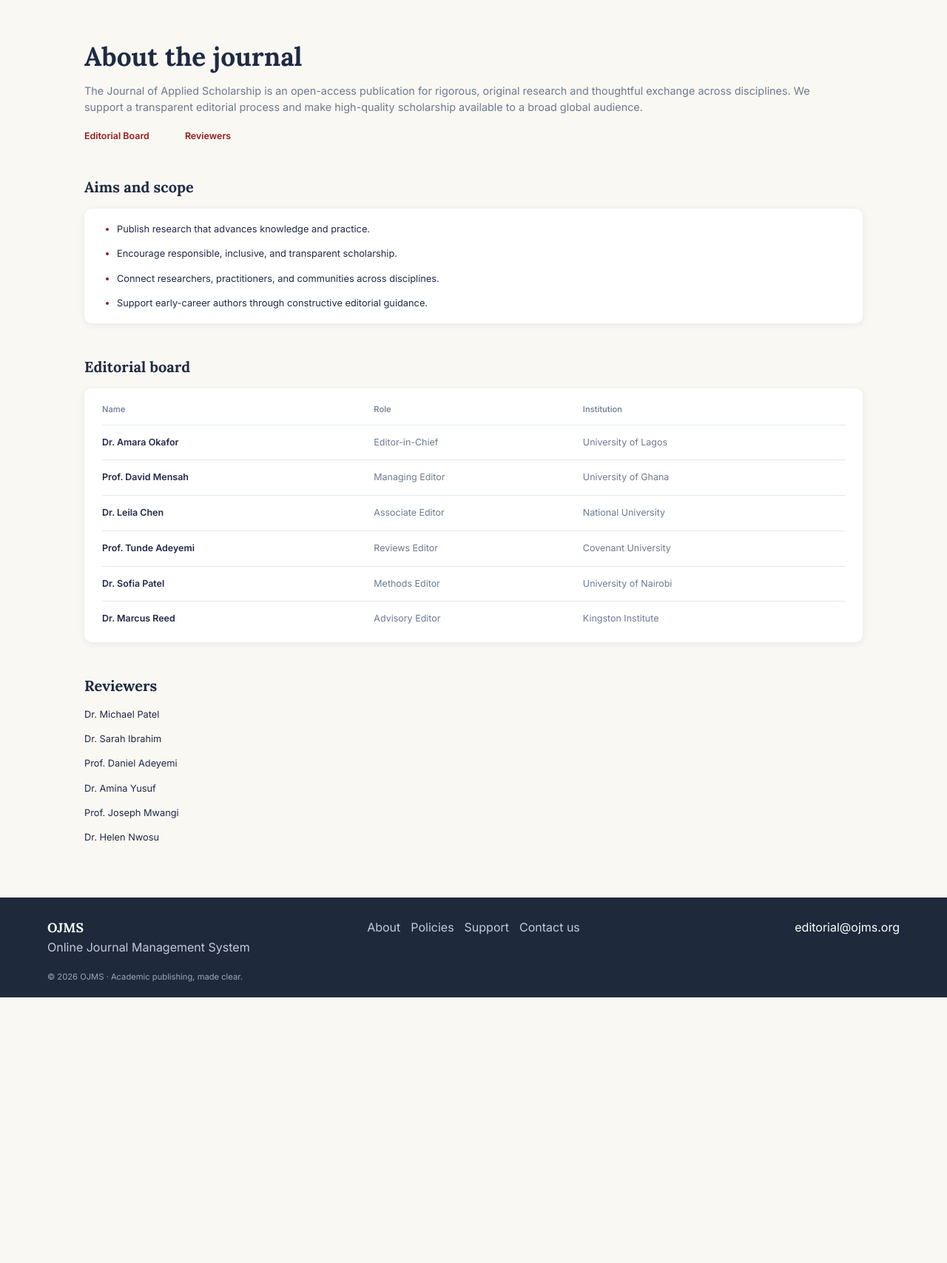
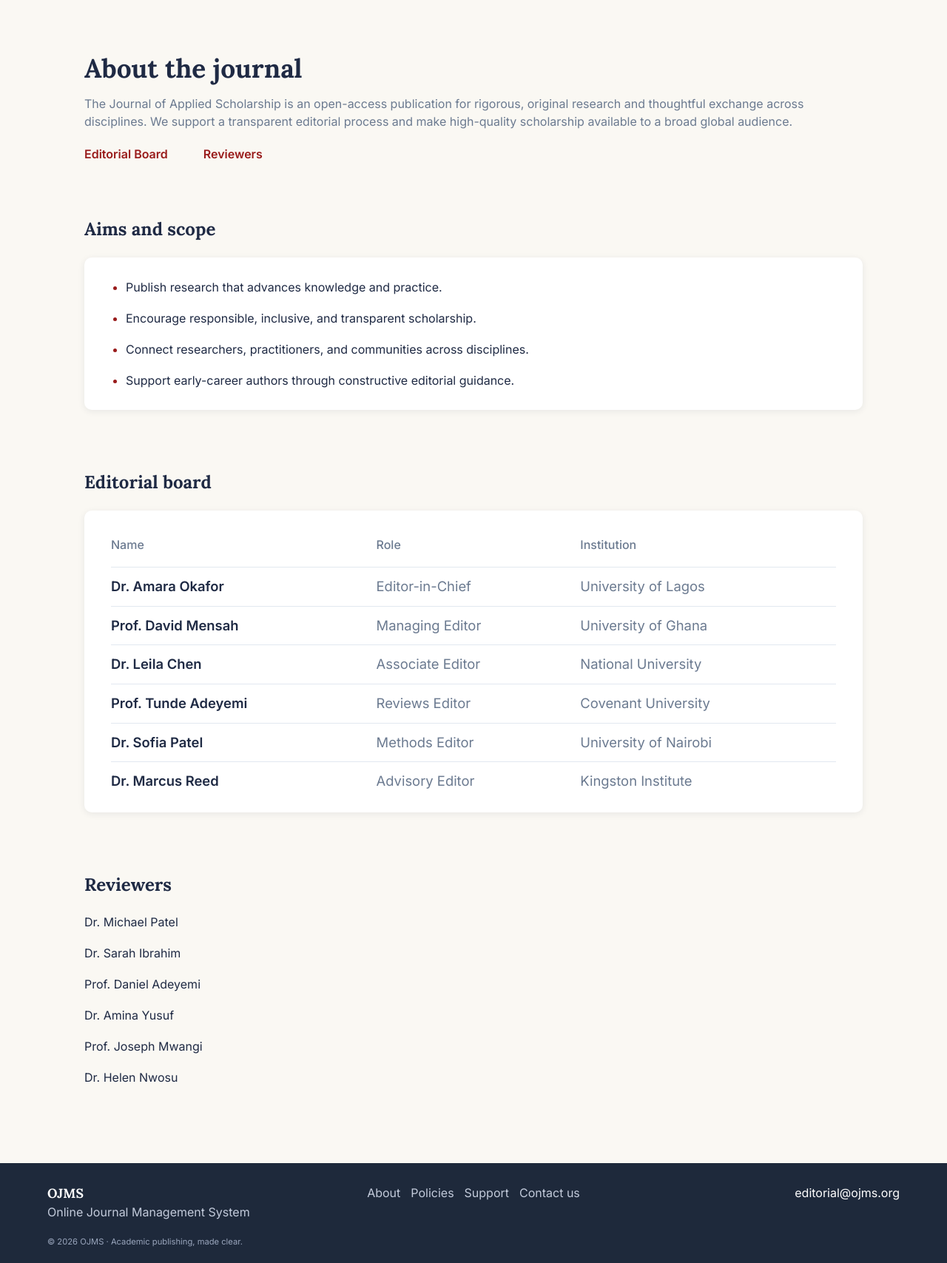
Before and after one commit to OJMS-Group-3-CSC445/OJMS, a PHP site: page /pages/about.html in a window 1280 px wide. Shown: the part 80-1787 px from the top of the page at 74% size. Before the commit the page ends 1428 px from the top, so only its background shows below. Run offline with PHP 8.4, Linux system fonts and the light colour scheme.

Commit message:
fix fonts and address review

```diff
--- a/index.html
+++ b/index.html
@@ -8,7 +8,7 @@
     <link rel="preconnect" href="https://fonts.gstatic.com" crossorigin>
     <link href="https://fonts.googleapis.com/css2?family=Inter:wght@400;500;600&family=Lora:wght@500;600;700&display=swap" rel="stylesheet">
     <link rel="stylesheet" href="./assets/styles.css">
-    <link rel="stylesheet" href="./assets/home.css">
+    <link rel="stylesheet" href="./pages/home.css">
 
 </head>
 <body data-page="home">
--- a/assets/about.css
+++ b/pages/about.css
@@ -1,6 +1,6 @@
 .about{
     background: var(--cream);
-    padding: 56px 0 72px;
+    padding: 72px 0 96px;
 }
 .about h1 {
     font-size: clamp(1.8rem, 4vw, 2.2rem);
@@ -10,7 +10,7 @@
 .cont-intro {
   margin: 14px 0 20px;
   width: 95%;
-  font-size: 0.9rem;
+  font-size: 1rem;
   color: var(--muted);
 }
 
@@ -20,7 +20,7 @@
     margin-bottom: 4px;
 }
 .check a {
-    font-size: 0.78rem;
+    font-size: 1rem;
     font-weight: 600;
     color: var(--crimson);
 }
@@ -29,12 +29,13 @@
 }
 
 .about h2 {
-    font-size: 1.25rem;
+    font-size: 1.5rem;
     font-weight: 700;
-    margin-bottom: 14px;
+    margin-bottom: 20px;
 }
 .about section {
-    margin-top: 44px;
+    margin-top: 64px;
+    padding-block: 8px;
     scroll-margin-top: 24px;
 }
 
@@ -47,10 +48,10 @@
 /* Aims and scope */
 .scope-list {
     margin: 0;
-    padding: 18px 24px 18px 44px;
+    padding: 28px 36px 28px 56px;
     display: grid;
-    gap: 14px;
-    font-size: 0.8rem;
+    gap: 18px;
+    font-size: 1rem;
 }
 .scope-list li::marker {
     color: var(--crimson);
@@ -58,25 +59,25 @@
 
 /* Editorial-board */
 .table-wrap {
-    padding: 8px 24px;
+    padding: 16px 36px;
     overflow-x: auto;
 }
 .table-wrap table {
     width: 100%;
-    min-width: 520px;
+    min-width: 720px;
     border-collapse: collapse;
     text-align: left;
 }
 .table-wrap th {
-    padding: 12px 0;
-    font-size: 0.7rem;
+    padding: 18px 0;
+    font-size: 1rem;
     font-weight: 500;
     color: var(--muted);
     border-bottom: 1px solid var(--border);
 }
 .table-wrap td {
-    padding: 14px 0;
-    font-size: 0.78rem;
+    padding: 12px 0;
+    font-size: 1.15rem;
     color: var(--muted);
     border-bottom: 1px solid var(--border);
 }
@@ -94,8 +95,8 @@
     margin: 0;
     padding: 0;
     display: grid;
-    gap: 14px;
-    font-size: 0.8rem;
+    gap: 18px;
+    font-size: 1rem;
 }
 
 @media (max-width: 640px) {
--- a/pages/about.html
+++ b/pages/about.html
@@ -11,7 +11,7 @@
       rel="stylesheet"
     />
     <link rel="stylesheet" href="../assets/styles.css" />
-    <link rel="stylesheet" href="../assets/about.css" />
+    <link rel="stylesheet" href="about.css">
   </head>
   <body data-page="about" data-root="../">
     <div id="site-header"></div>
```
Also changed, not shown: Js/layout.js (+14 -14 lines), pages/home.css (renamed from assets/home.css, +12 -10 lines).
